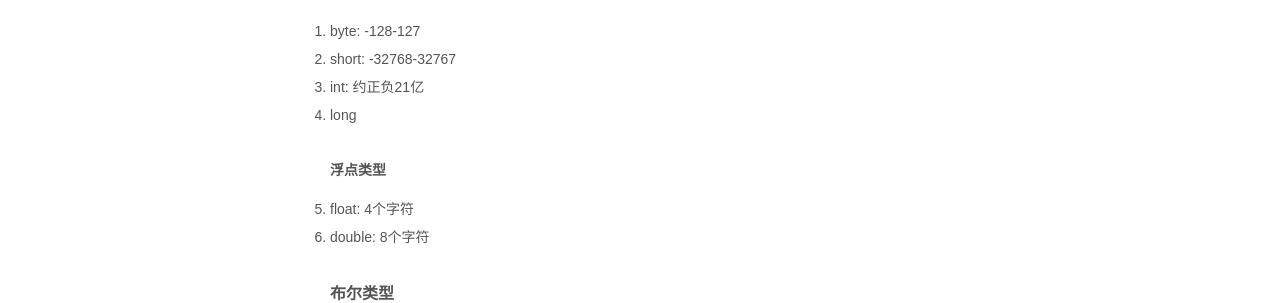
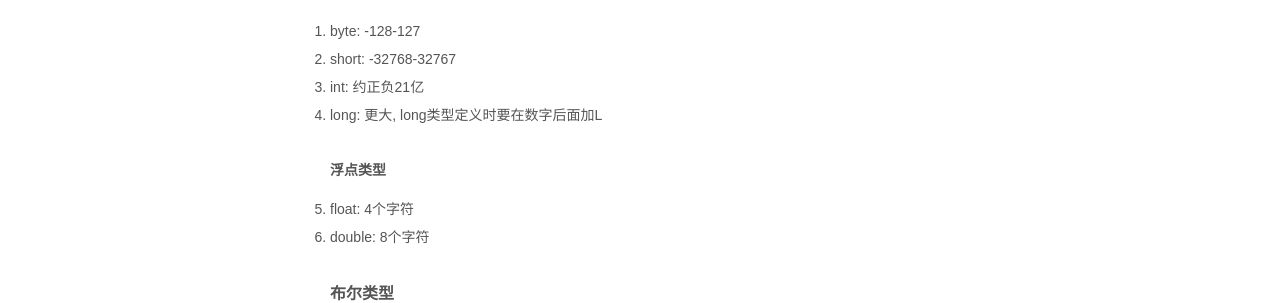
Before and after one commit to Revenant-S/Revenant-S, a Jekyll site: the page built from _posts/2021-03-12-Java语法基础.md, in a window 1280 px wide. Shown: the part 1578-1881 px from the top of the page. Built offline with Jekyll 4.4.1, drawn with Linux system fonts in a browser that asks for light colours; some web fonts are replaced; comment, search, counter and statistics services are not loaded.

Commit message:
修改文件: _posts/2021-03-12-Java语法基础.md

```diff
--- a/_posts/2021-03-12-Java语法基础.md
+++ b/_posts/2021-03-12-Java语法基础.md
@@ -56,7 +56,7 @@ tags:
 1. byte: -128-127
 2. short: -32768-32767
 3. int: 约正负21亿
-4. long
+4. long: 更大, long类型定义时要在数字后面加L
 ##### 浮点类型
 1. float: 4个字符
 2. double: 8个字符
```
